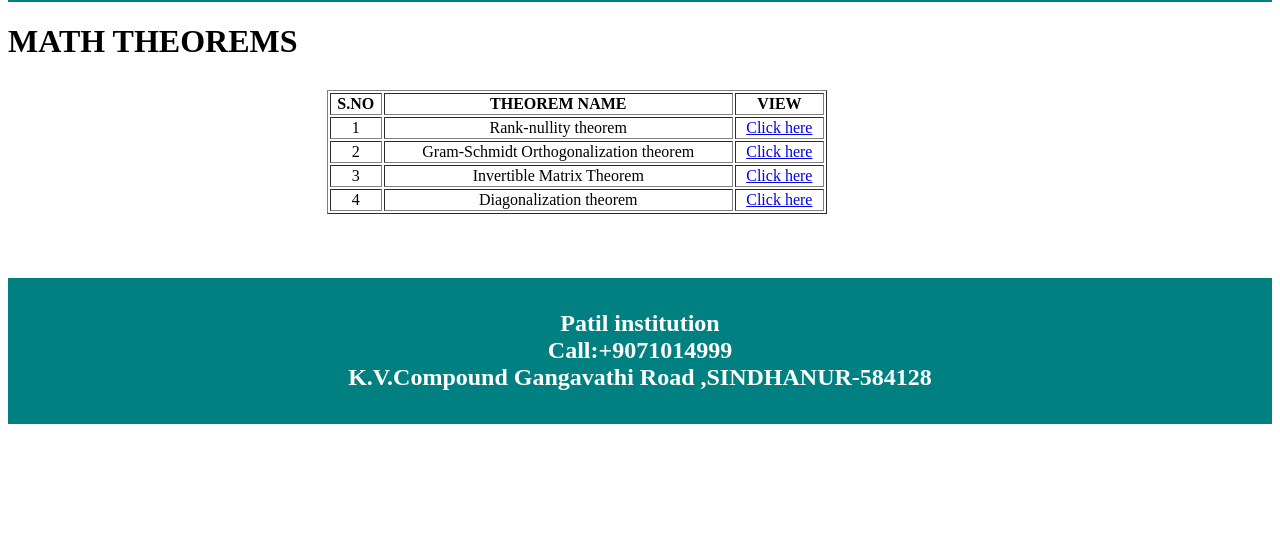
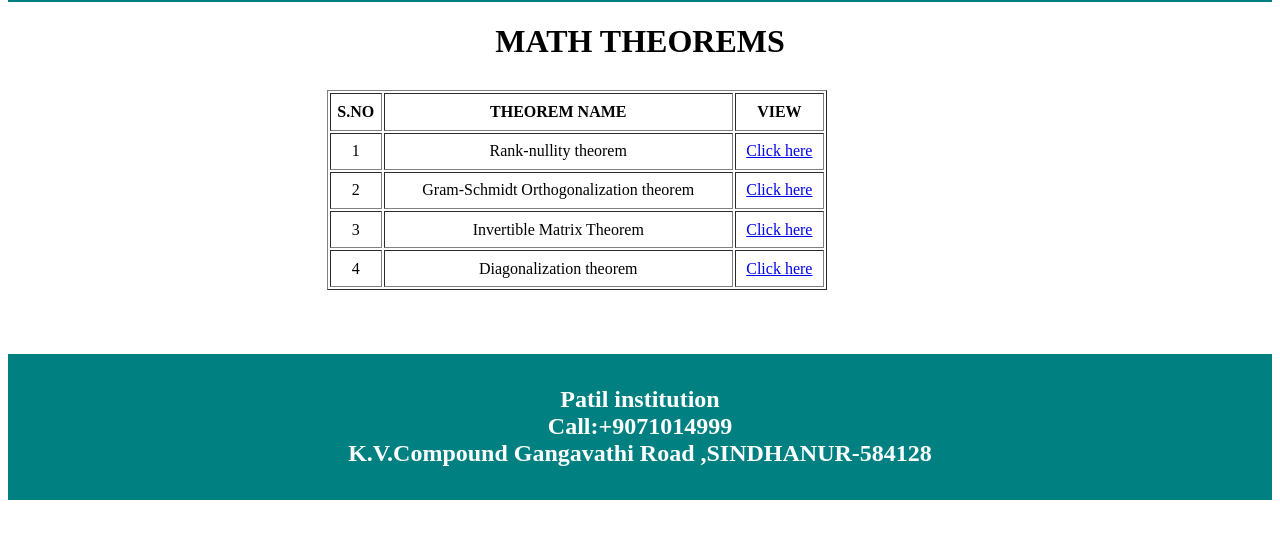
Before and after one commit to shwetha1828/MATHTHEOREMS2, a plain HTML site: page index.html in a window 1280 px wide. Shown: the part 145-684 px from the top of the page. Drawn offline with Linux system fonts and the light colour scheme.

Commit message:
Update index.html

```diff
--- a/index.html
+++ b/index.html
@@ -16,10 +16,11 @@
                  <div class="logo right">
                     <img src="nss.png" alt="right logo">
                 </div>
-        </header
-         <center><h1>MATH THEOREMS</h1></center>
+        </header>
+            <center><h1>MATH THEOREMS</h1></center>
+
            <div class="table">
-             <center><table border="1px" width="500px">
+             <center><table border="1px" width="500px" height="200px">
                 <tr>
                     <th>S.NO</th>
                     <th>THEOREM NAME</th>
```
